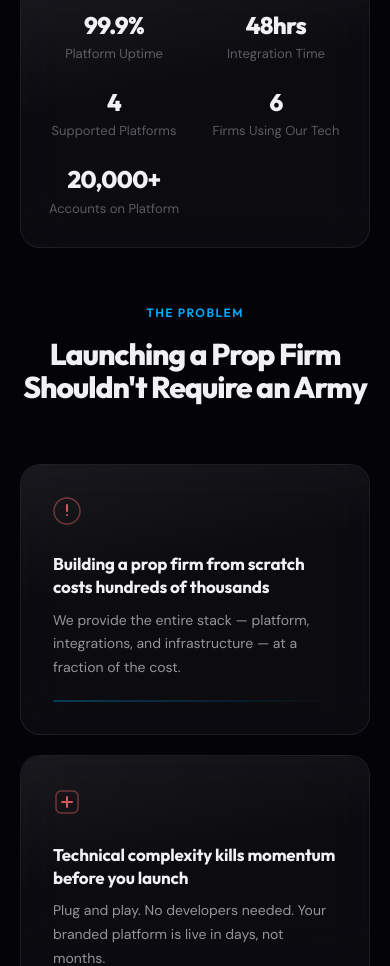
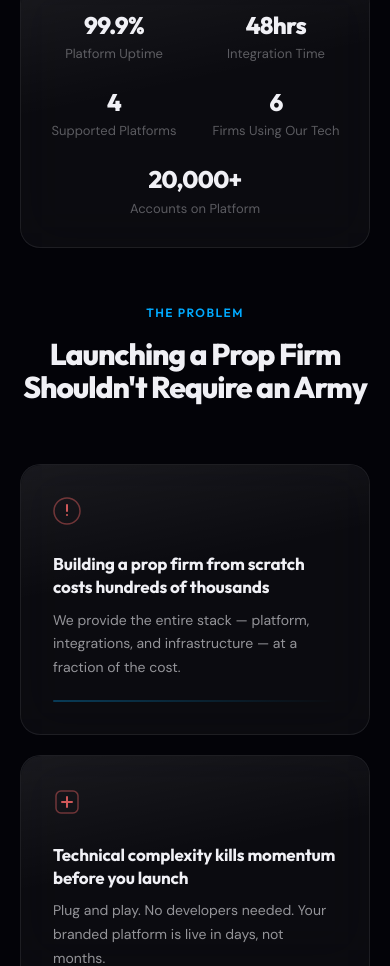
Before and after one commit to GlobalFXFunds/propflowtech, a React (Vite) app: page / in a window 390 px wide. Shown: the part 1498-2464 px from the top of the page. Built offline with nearby package versions, Linux system fonts and the light colour scheme.

Commit message:
fix: centre last stat (20,000+ accounts) on mobile by spanning full grid width

```diff
--- a/src/styles/responsive.css
+++ b/src/styles/responsive.css
@@ -20,6 +20,9 @@
   .stats-bar-grid {
     grid-template-columns: repeat(2, 1fr) !important;
     padding: 28px 24px !important;
+  }
+  .stats-bar-grid > *:last-child {
+    grid-column: 1 / -1 !important;
   }
 }
 
```
